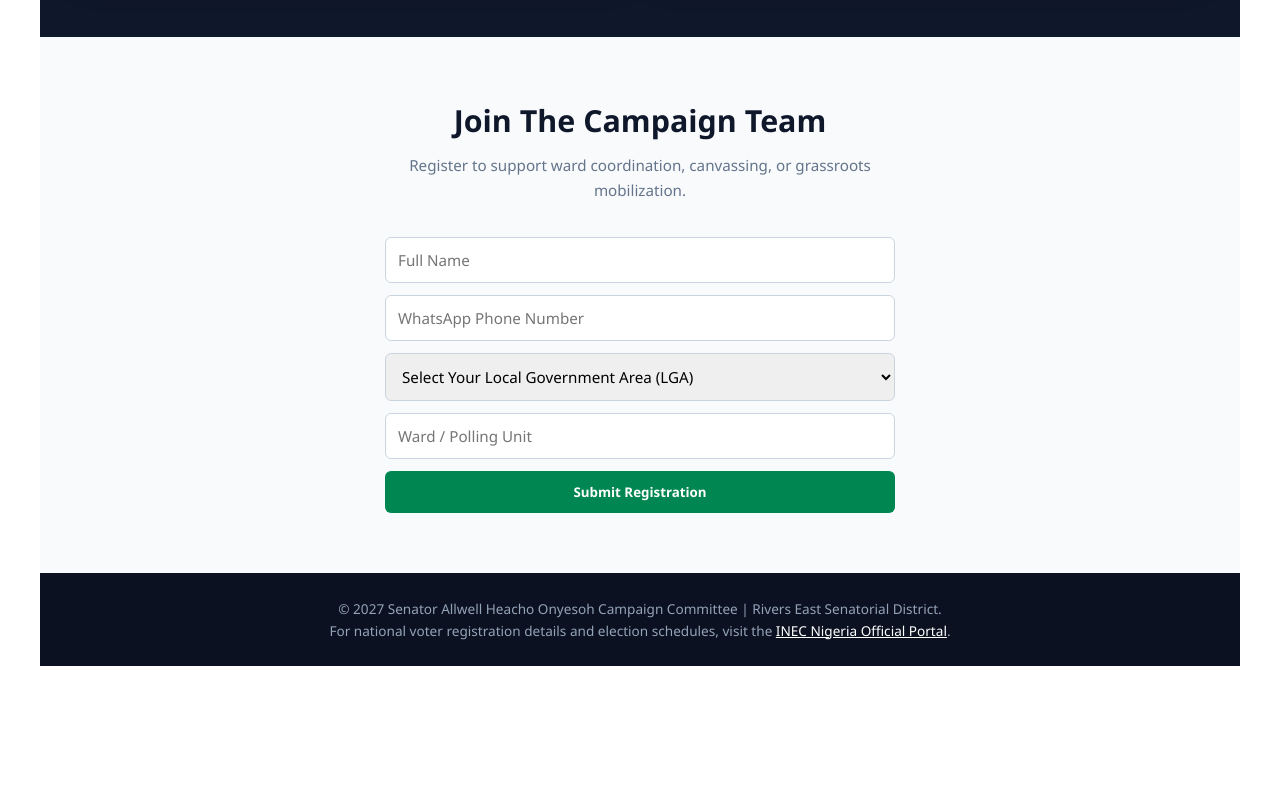
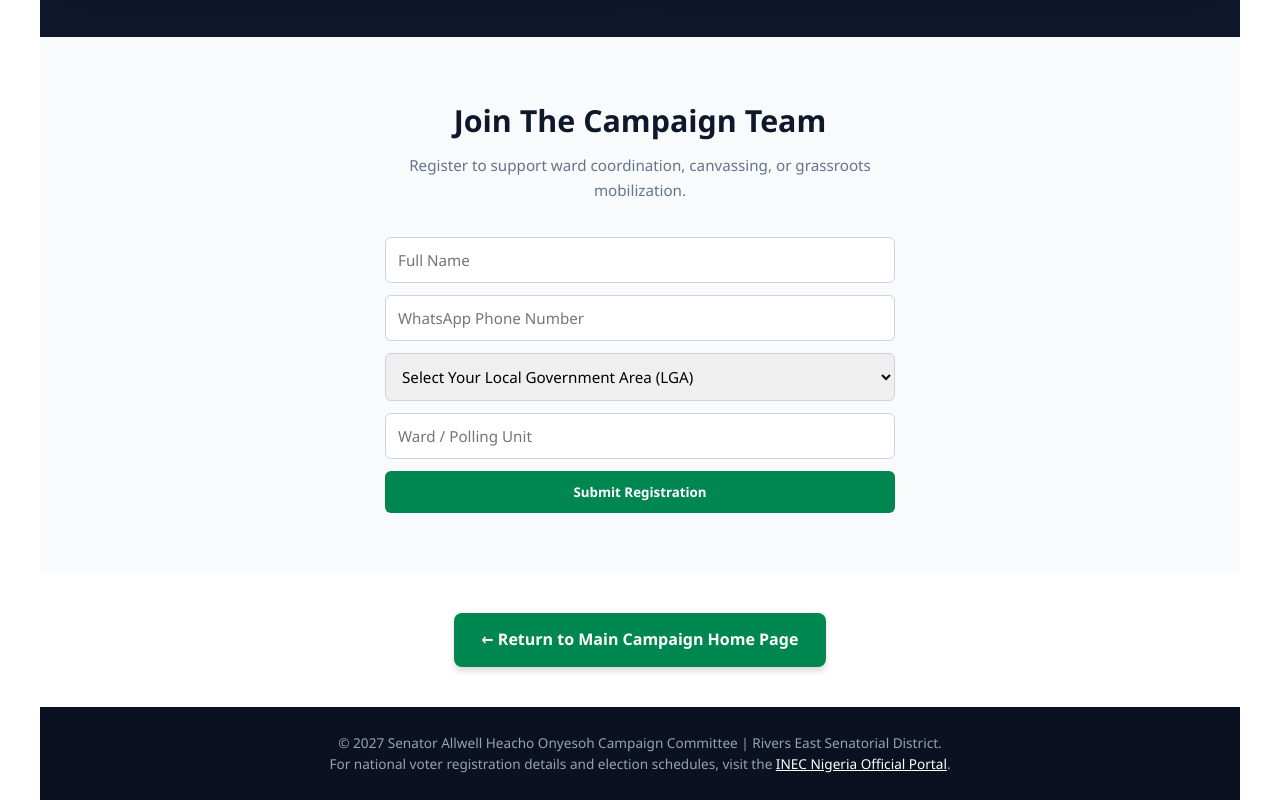
Before and after one commit to edikanoffiong2003-collab/APC, a plain HTML site: page campaign-landing.html in a window 1280 px wide. Shown: the part 3460-4260 px from the top of the page. Before the commit the page ends 4126 px from the top, so only its background shows below. Drawn offline with Linux system fonts and the light colour scheme; a script that the page names is missing.

Commit message:
Update button navigation and campaign landing page

```diff
--- a/campaign-landing.html
+++ b/campaign-landing.html
@@ -191,9 +191,7 @@
     </div>
   </section>
 
-  <!-- ==========================================================================
-     LIVE CAMPAIGN BROADCAST & FINANCIAL SUPPORT SECTION
-     ========================================================================== -->
+  <!-- Live Broadcast & Financial Support Section -->
   <section class="campaign-interactive-section" id="live-and-support">
     <div class="container">
 
@@ -205,7 +203,6 @@
         </div>
         <p>Watch Senator Allwell Onyesoh’s live town halls, rallies, and legislative briefings directly from Rivers East.</p>
 
-        <!-- Video Player Container (YouTube / Facebook Live Embed) -->
         <div class="video-embed-container">
           <iframe
             src="https://www.youtube.com/embed/live_stream?channel=YOUR_CHANNEL_ID"
@@ -280,9 +277,14 @@
     </div>
   </section>
 
-  <!-- ==========================================================================
-     FLOATING LIVE CHAT WIDGET
-     ========================================================================== -->
+  <!-- RETURN TO MAIN CAMPAIGN HOME PAGE BUTTON SECTION -->
+  <div style="text-align: center; margin: 40px 0;">
+    <a href="campaign-landing.html" style="background-color: #008751; color: #ffffff; padding: 14px 28px; text-decoration: none; border-radius: 8px; font-weight: bold; font-size: 16px; display: inline-block; box-shadow: 0 4px 6px rgba(0,0,0,0.15);">
+      &leftarrow; Return to Main Campaign Home Page
+    </a>
+  </div>
+
+  <!-- Floating Live Chat Widget -->
   <div class="live-chat-widget">
     <a href="https://wa.me/2340000000000?text=Hello%20Senator%20Allwell%20Onyesoh%20Campaign%20Team,%20I%20would%20like%20to%20connect." target="_blank" class="chat-button whatsapp-chat" title="Chat with Campaign Team">
       <i class="fa-brands fa-whatsapp"></i>
```
